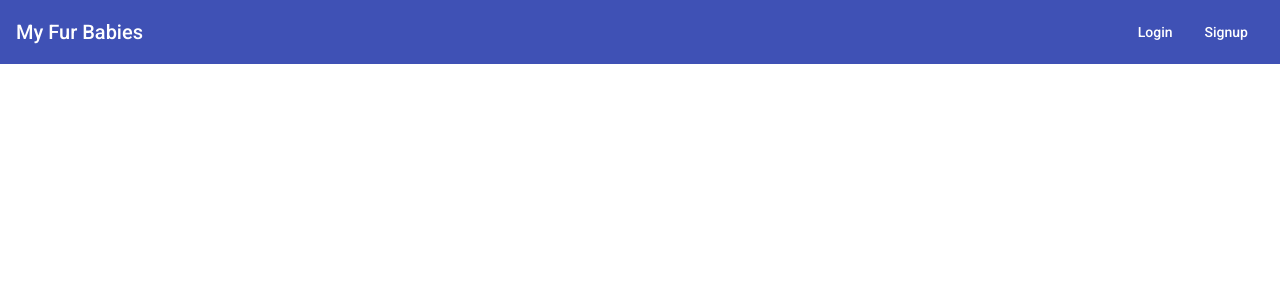
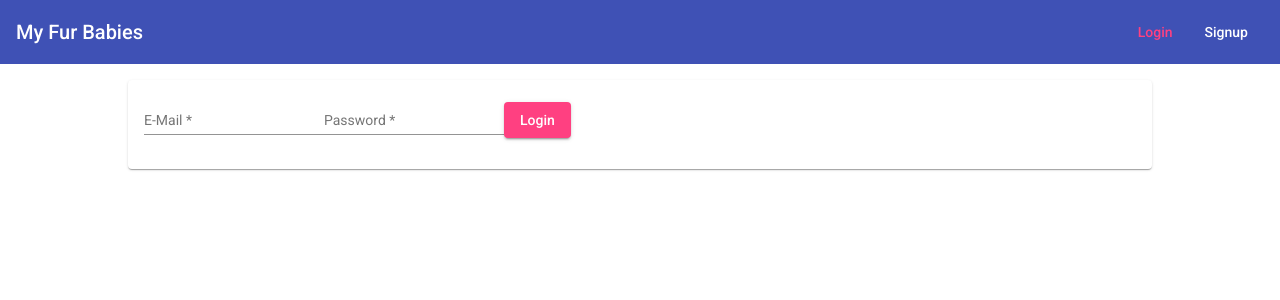
Before and after one commit to danweav1/Dog-Food-App, an Angular app in the folder frontend/: page /auth/login in a window 1280 px wide. Before the commit this address led to /. Shown: the top 300 px of the page. Built offline with nearby package versions, Linux system fonts and the light colour scheme.

Commit message:
Aded auth routing module. Lazily load login and signup components now.

```diff
--- a/frontend/src/app/app-routing.module.ts
+++ b/frontend/src/app/app-routing.module.ts
@@ -2,8 +2,6 @@
 import { Routes, RouterModule } from '@angular/router';
 import { WelcomeComponent } from './welcome/welcome.component';
 import { PetCreateComponent } from './pets/pet-create/pet-create.component';
-import { LoginComponent } from './auth/login/login.component';
-import { SignupComponent } from './auth/signup/signup.component';
 import { PetListComponent } from './pets/pet-list/pet-list.component';
 import { AuthGuard } from './auth/auth.guard';
 import { FoodListComponent } from './food-list/food-list.component';
@@ -22,8 +20,11 @@
     component: FoodListComponent,
     canActivate: [AuthGuard],
   },
-  { path: 'login', component: LoginComponent },
-  { path: 'signup', component: SignupComponent },
+  {
+    path: 'auth',
+    loadChildren: () =>
+      import('./auth/auth.module').then((module) => module.AuthModule),
+  },
 ];
 
 @NgModule({
--- a/frontend/src/app/app.module.ts
+++ b/frontend/src/app/app.module.ts
@@ -15,7 +15,6 @@
 import { ErrorInterceptor } from './error-interceptor';
 import { ErrorComponent } from './error/error.component';
 import { PetsModule } from './pets/pets.module';
-import { AuthModule } from './auth/auth.module';
 
 @NgModule({
   declarations: [
@@ -33,7 +32,6 @@
     BrowserAnimationsModule,
     AngularMaterialModule,
     PetsModule,
-    AuthModule,
     HttpClientModule,
     FlexLayoutModule,
   ],
--- a/frontend/src/app/auth/auth.guard.ts
+++ b/frontend/src/app/auth/auth.guard.ts
@@ -14,7 +14,7 @@
   canActivate(route: ActivatedRouteSnapshot, state: RouterStateSnapshot) {
     const isAuth = this.authService.getIsAuth();
     if (!isAuth) {
-      return this.router.parseUrl('/login');
+      return this.router.parseUrl('/auth/login');
     }
     return isAuth;
   }
--- a/frontend/src/app/auth/auth.service.ts
+++ b/frontend/src/app/auth/auth.service.ts
@@ -77,7 +77,7 @@
     this.authStatusListener.next(false); // push false because user is not authenticated anymores
     console.log('logged out');
     this.clearAuthData();
-    this.router.navigate(['/login']);
+    this.router.navigate(['/auth/login']);
   }
 
   private saveAuthData(token: string) {
--- a/frontend/src/app/navigation/header/header.component.html
+++ b/frontend/src/app/navigation/header/header.component.html
@@ -15,10 +15,12 @@
       >
     </li>
     <li *ngIf="!userIsAuthenticated">
-      <a mat-button routerLink="/login" routerLinkActive="mat-accent">Login</a>
+      <a mat-button routerLink="/auth/login" routerLinkActive="mat-accent"
+        >Login</a
+      >
     </li>
     <li *ngIf="!userIsAuthenticated">
-      <a mat-button routerLink="/signup" routerLinkActive="mat-accent"
+      <a mat-button routerLink="/auth/signup" routerLinkActive="mat-accent"
         >Signup</a
       >
     </li>
```
Also changed, not shown: frontend/src/app/auth/auth-routing.module.ts (added, +17 -0 lines), frontend/src/app/auth/auth.module.ts (+7 -1 lines).
